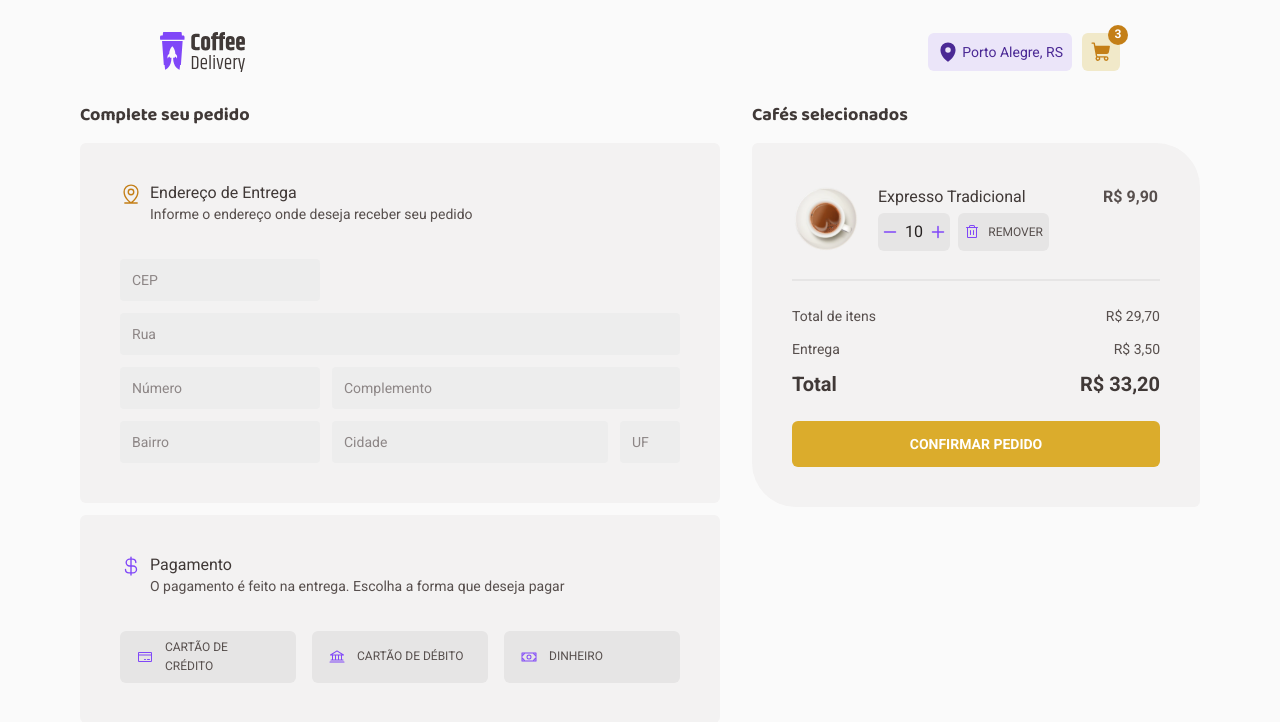
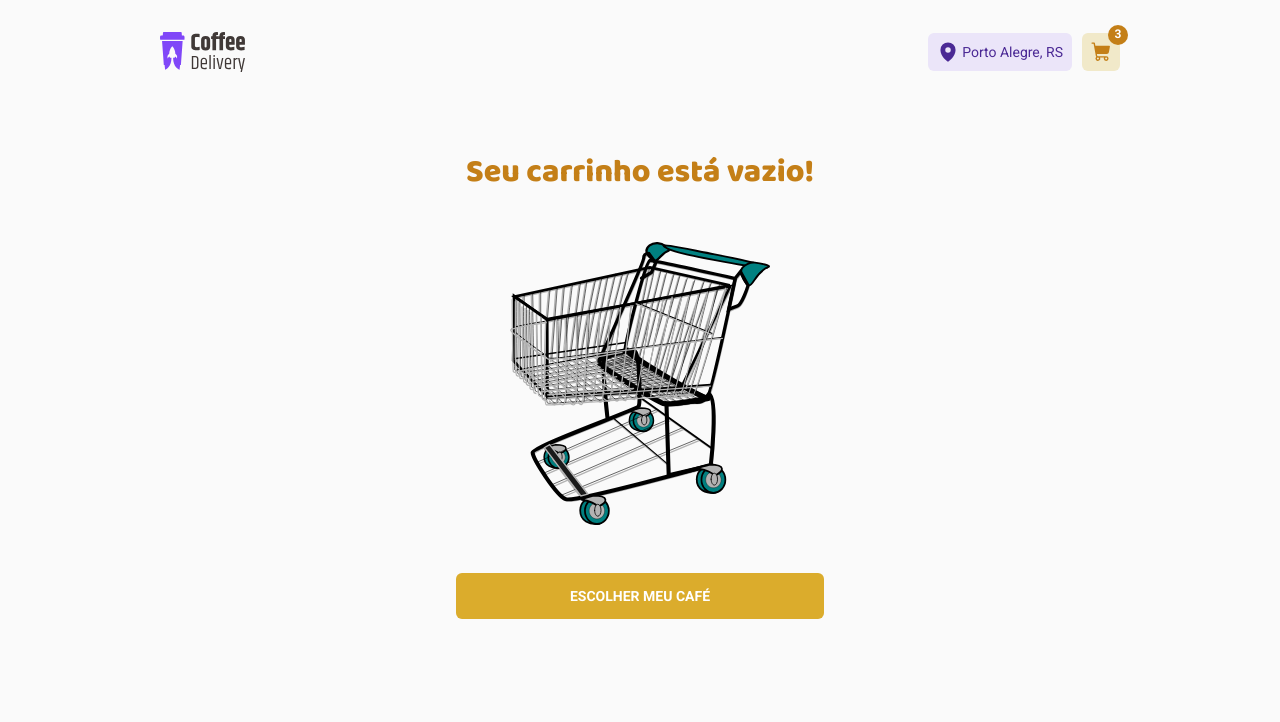
Before and after one commit to h3zord/coffee-delivery, a React (Vite) app: page /checkout in a window 1280 px wide. Shown: the top 722 px of the page. Built offline with nearby package versions, Linux system fonts and the light colour scheme; the HTML template or start-up script is replaced by a standard one.

Commit message:
feat: adding empty cart message

```diff
--- /dev/null
+++ b/src/pages/Checkout/components/EmptyCart/index.tsx
@@ -0,0 +1,16 @@
+import { EmptyCartContainer } from './style'
+import emptyCart from '../../../../assets/empty-cart.svg'
+import { ConfirmButton } from '../SelectedCoffee/style'
+import { NavLink } from 'react-router-dom'
+
+export function EmptyCart() {
+  return (
+    <EmptyCartContainer>
+      <h1>Seu carrinho está vazio!</h1>
+      <img src={emptyCart} alt="" />
+      <NavLink to={'/'}>
+        <ConfirmButton>ESCOLHER MEU CAFÉ</ConfirmButton>
+      </NavLink>
+    </EmptyCartContainer>
+  )
+}
--- /dev/null
+++ b/src/pages/Checkout/components/EmptyCart/style.ts
@@ -0,0 +1,24 @@
+import styled from 'styled-components'
+
+export const EmptyCartContainer = styled.div`
+  display: flex;
+  align-items: center;
+  justify-content: center;
+  flex-direction: column;
+  width: 100%;
+
+  & > img {
+    width: 260px;
+    margin-top: 3rem;
+    margin-bottom: 3rem;
+  }
+
+  & > h1 {
+    font-size: 2rem;
+    line-height: 1.3;
+    color: ${(props) => props.theme['yellow-dark']};
+    font-family: 'Baloo 2', sans-serif;
+    font-weight: 800;
+    margin-top: 3rem;
+  }
+`
--- a/src/pages/Checkout/components/SelectedCoffee/index.tsx
+++ b/src/pages/Checkout/components/SelectedCoffee/index.tsx
@@ -8,6 +8,7 @@ import {
 import coffee from '../../../../assets/chocolate-quente.svg'
 import { ProductQuantity } from '../../../../components/ProductQuantity'
 import { Trash } from '@phosphor-icons/react'
+import { NavLink } from 'react-router-dom'
 
 export function SelectedCoffee() {
   return (
@@ -45,7 +46,9 @@ export function SelectedCoffee() {
             <span>R$ 33,20</span>
           </div>
         </TotalPriceContent>
-        <ConfirmButton>CONFIRMAR PEDIDO</ConfirmButton>
+        <NavLink to={'/sucess'}>
+          <ConfirmButton>CONFIRMAR PEDIDO</ConfirmButton>
+        </NavLink>
       </SelectedCoffeeContent>
     </SelectedCoffeeContainer>
   )
--- a/src/pages/Checkout/index.tsx
+++ b/src/pages/Checkout/index.tsx
@@ -1,3 +1,4 @@
+import { EmptyCart } from './components/EmptyCart'
 import { OrderInfo } from './components/OrderInfo'
 import { SelectedCoffee } from './components/SelectedCoffee'
 import { CheckoutContainer, CheckoutContent } from './style'
@@ -6,8 +7,9 @@ export function Checkout() {
   return (
     <CheckoutContainer>
       <CheckoutContent>
-        <OrderInfo />
-        <SelectedCoffee />
+        <EmptyCart />
+        {/* <OrderInfo /> */}
+        {/* <SelectedCoffee /> */}
       </CheckoutContent>
     </CheckoutContainer>
   )
```
Also changed, not shown: src/assets/empty-cart.svg (added).
